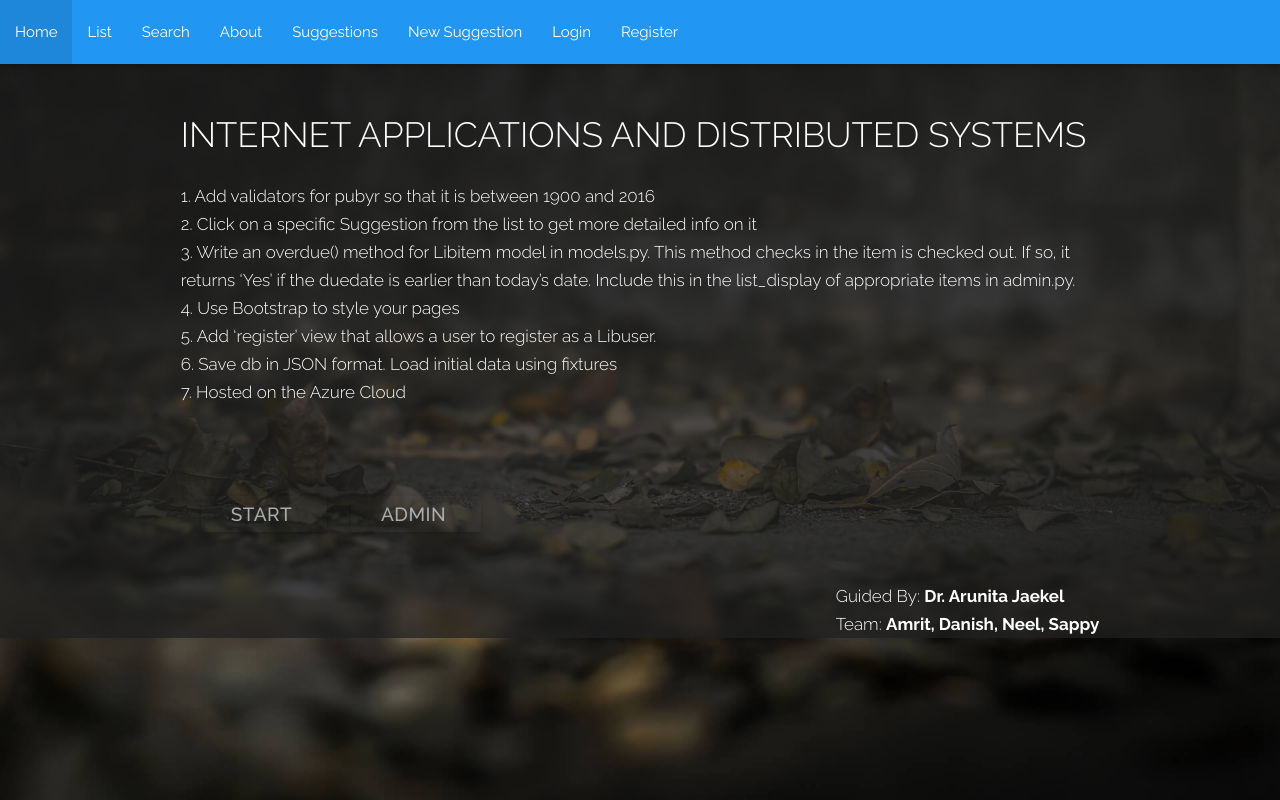
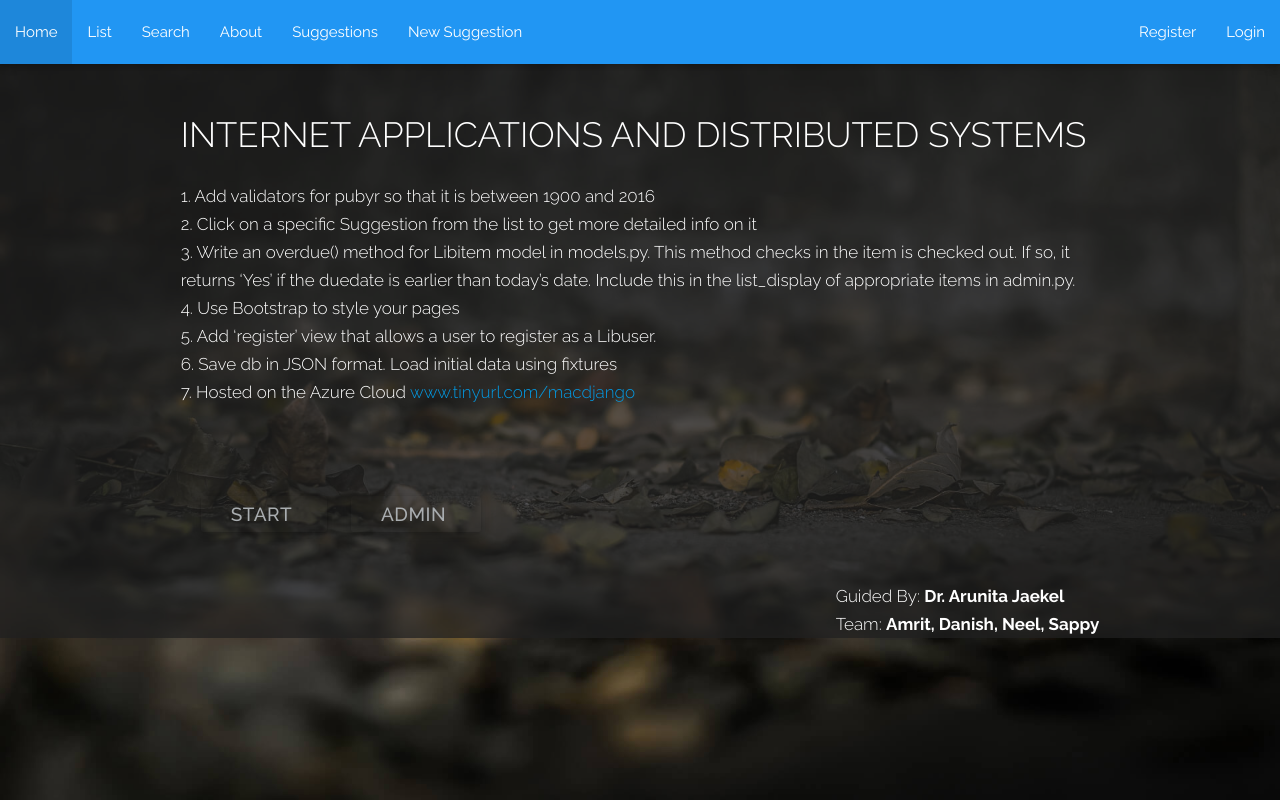
Before and after one commit to amritsinghbains/libsite, a Django app: page /libapp/home/ in a window 1280 px wide. Run offline with Django 3.2, Linux system fonts and the light colour scheme; parts of the project's set-up code (start-up, migrations or seed data) failed here and were passed over; some libraries are stand-ins or nearby versions.

Commit message:
ui top bar

```diff
--- a/libapp/templates/libapp/base.html
+++ b/libapp/templates/libapp/base.html
@@ -24,7 +24,7 @@
 
         <nav>
         <div class="nav-wrapper blue">
-            <ul class="left">
+            <ul class="">
 
                 <li class="hbar1"><a href = "/libapp/home/">Home</a></li>
                 <li class="hbar1"><a href = "{% url 'libapp:index' %}">List</a></li>
@@ -35,14 +35,14 @@
 
 
                 {% if request.user.username %}
-                    <li class="hbar1"><a href="/libapp/myitems/">My Items ({{ request.user }}) </a></li>
-                    <li class="hbar1">   <img src="{% static request.session.model_pic %}" height="30px" width="30px" style="margin: 15px 0">
+                    <li class="hbar1 right"><a href="/libapp/myitems/">My Items ({{ request.user }}) </a></li>
+                    <li class="hbar1 right">   <img src="{% static request.session.model_pic %}" height="30px" width="30px" style="margin: 15px 0">
                     </li>
 
-                    <li class="hbar1"><a href="/libapp/logout/">Logout</a></li>
+                    <li class="hbar1 right"><a href="/libapp/logout/">Logout</a></li>
                 {% else %}
-                    <li class="hbar1"><a href="/libapp/login/">Login</a></li>
-                    <li class="hbar1"><a href="/libapp/register/">Register</a></li>
+                    <li class="hbar1 right"><a href="/libapp/login/">Login</a></li>
+                    <li class="hbar1 right"><a href="/libapp/register/">Register</a></li>
                 {% endif %}
             </ul>
         </div>
--- a/libapp/templates/libapp/home.html
+++ b/libapp/templates/libapp/home.html
@@ -41,7 +41,7 @@
                             <p>4. Use Bootstrap to style your pages</p>
                             <p>5. Add ‘register’ view that allows a user to register as a Libuser.</p>
                             <p>6. Save db in JSON format. Load initial data using fixtures</p>
-                            <p>7. Hosted on the Azure Cloud</p>
+                            <p>7. Hosted on the Azure Cloud <a href="www.tinyurl.com/macdjango">www.tinyurl.com/macdjango</a></p>
 
                             <div class="download-btn">
                                 <a class="tuor btn wow fadeInLeft" href="/libapp/">Start <i class="fa fa-angle-down"></i></a>
```
